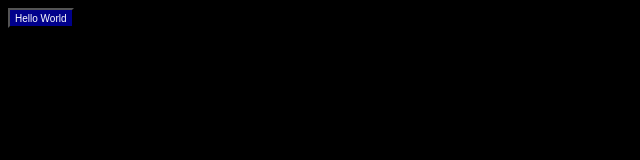
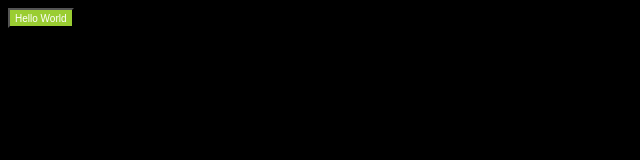
Before and after one commit to tahermalik/LearningBranches, a plain HTML site: page index.html in a window 1280 px wide. Shown: the whole page, without its empty margins (0-640 px from the left). Drawn offline with Linux system fonts and the light colour scheme.

Commit message:
Changed Background Color

```diff
--- a/index.html
+++ b/index.html
@@ -12,7 +12,7 @@
         a{
             font-size: 10px;
             text-decoration: none;
-            background-color: darkblue;
+            background-color: yellowgreen;
         }
         button{
             height: 20px;
@@ -20,7 +20,7 @@
             display: flex;
             justify-content: center;
             align-items: center;
-            background-color: darkblue;
+            background-color: yellowgreen;
         }
     </style>
 </head>
```
